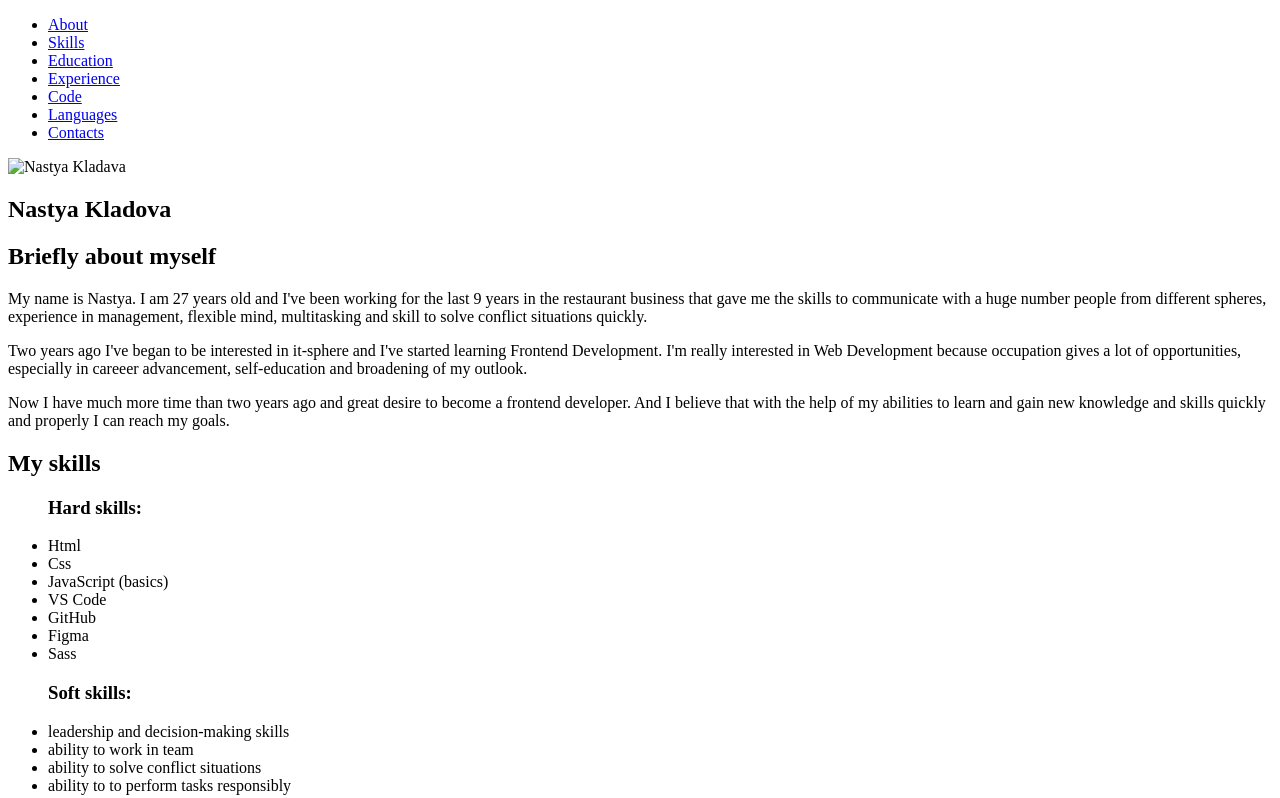
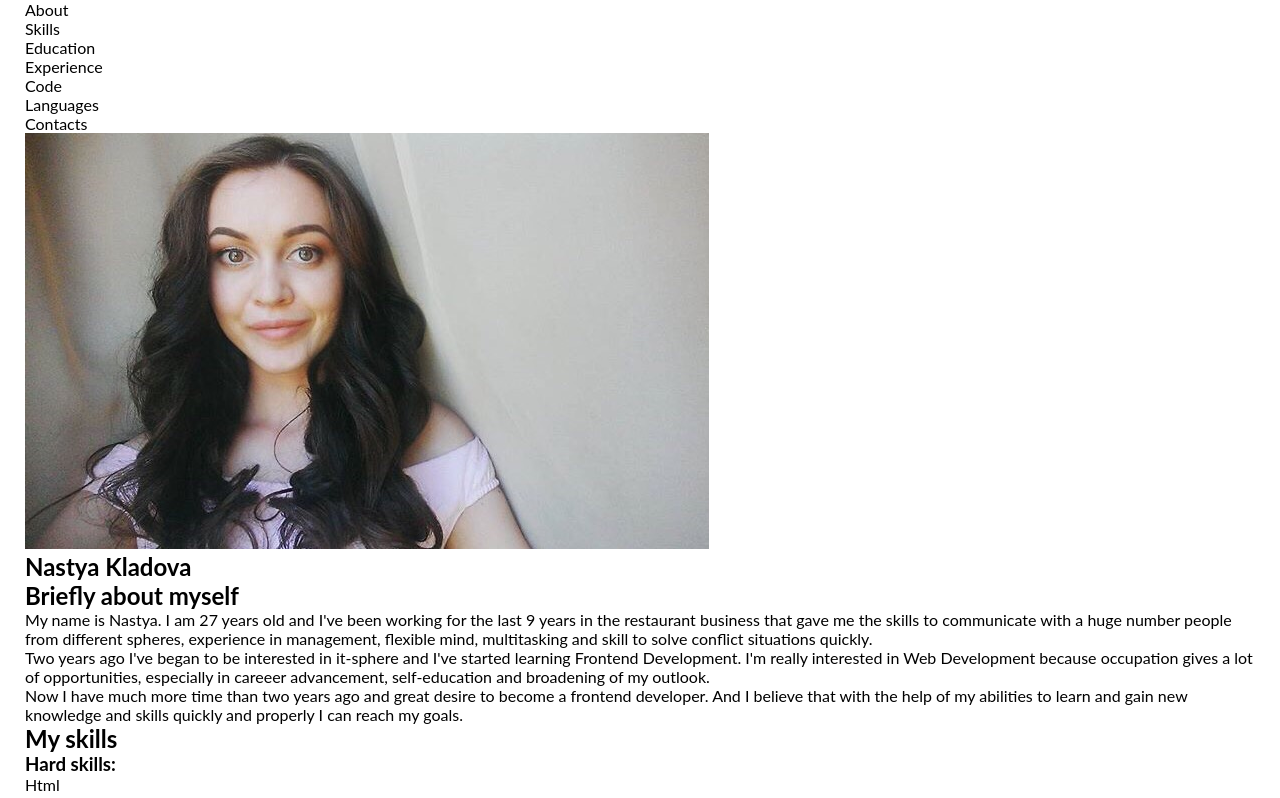
Before and after one commit to NastyaKladava/rsschool-cv, a plain HTML site: page index.html in a window 1280 px wide. Shown: the top 798 px of the page. Drawn offline with Linux system fonts and the light colour scheme.

Commit message:
feat: add basic styles

```diff
--- a/index.html
+++ b/index.html
@@ -4,6 +4,7 @@
     <meta charset="UTF-8">
     <meta http-equiv="X-UA-Compatible" content="IE=edge">
     <meta name="viewport" content="width=device-width, initial-scale=1.0">
+    <link rel="stylesheet" href="style.css">
     <title>CV</title>
 </head>
 <body>
@@ -41,7 +42,7 @@
             <section class="hero">
                 <div class="container">
                     <div class="hero__image">
-                        <img src="image.JPG" alt="Nastya Kladava">
+                        <img src="img/image.JPG" alt="Nastya Kladava">
                     </div>
                     <h1 class="main-title">Nastya Kladova</h1>
                 </div>
@@ -152,6 +153,7 @@
                 </div>
             </section>
             <section class="code">
+                <div class="container">
                     <h2 class="title">Code examples</h2>
                     <pre class="code-example">
                         <code>
@@ -175,6 +177,7 @@
                             }
                         </code>
                     </pre>
+                </div>
             </section>
             <section class="languages">
                 <div class="container">
--- a/style.css
+++ b/style.css
@@ -1,3 +1,62 @@
-body {
-    color: blue;
-}
+/* Basic and common styles */
+
+html {
+    -webkit-box-sizing: border-box;
+    box-sizing: border-box;
+  }
+
+
+  *,
+  *::before,
+  *::after {
+    -webkit-box-sizing: inherit;
+    box-sizing: inherit;
+  }
+
+  body {
+    font-family: "Lato", sans-serif;
+    color: var(--gray-800);
+    margin: 0;
+    overflow-x: hidden;
+  }
+
+  h1,
+  h2,
+  h3,
+  h4,
+  h5,
+  h6 {
+    margin: 0;
+    padding: 0;
+  }
+
+  p {
+    margin: 0;
+    padding: 0;
+  }
+
+  ul,
+  ol {
+    margin: 0;
+    padding: 0;
+    list-style: none;
+  }
+
+  a {
+    color: inherit;
+    text-decoration: none;
+  }
+
+  img {
+    max-width: 100%;
+  }
+
+.site-container {
+    overflow: hidden; /*чтобы обрезать контейнер по всем сторонам*/
+  }
+
+  .container {
+    max-width: 1260px;
+    padding: 0 15px;
+    margin: 0 auto;
+  }
```
Lines whose indentation alone changed are shown as unchanged.
